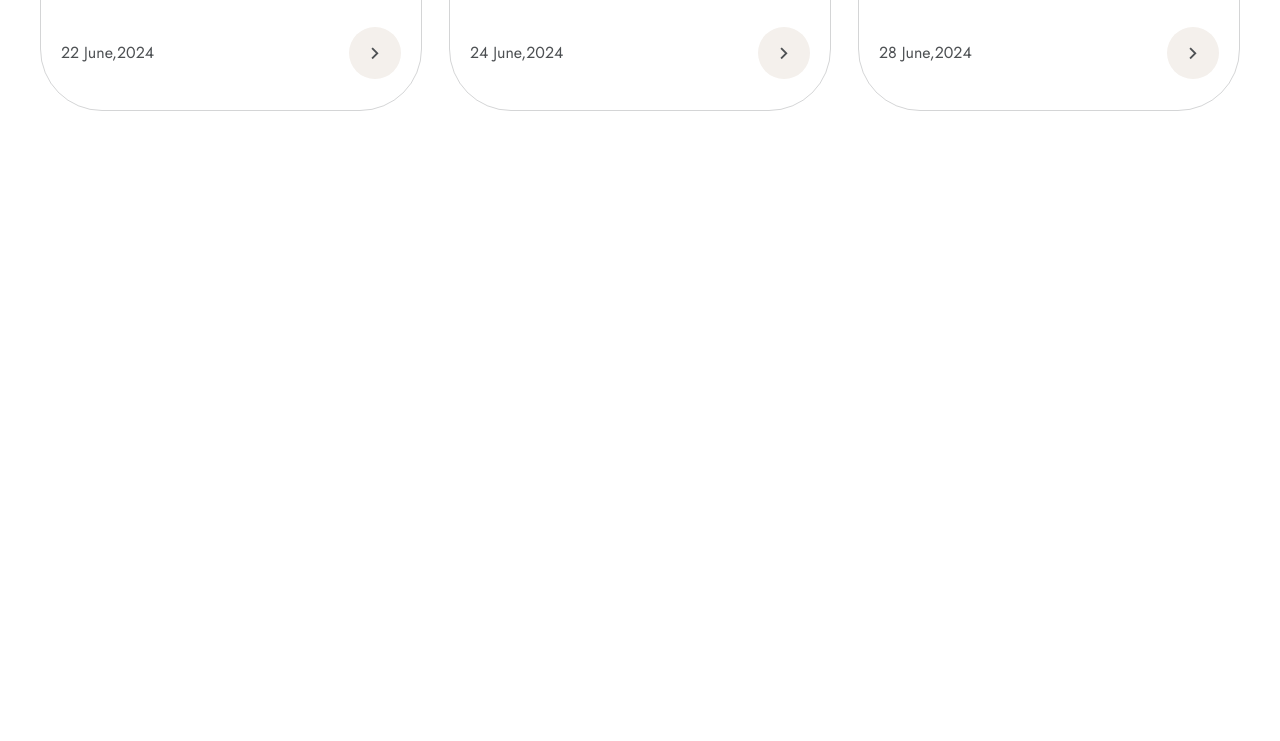
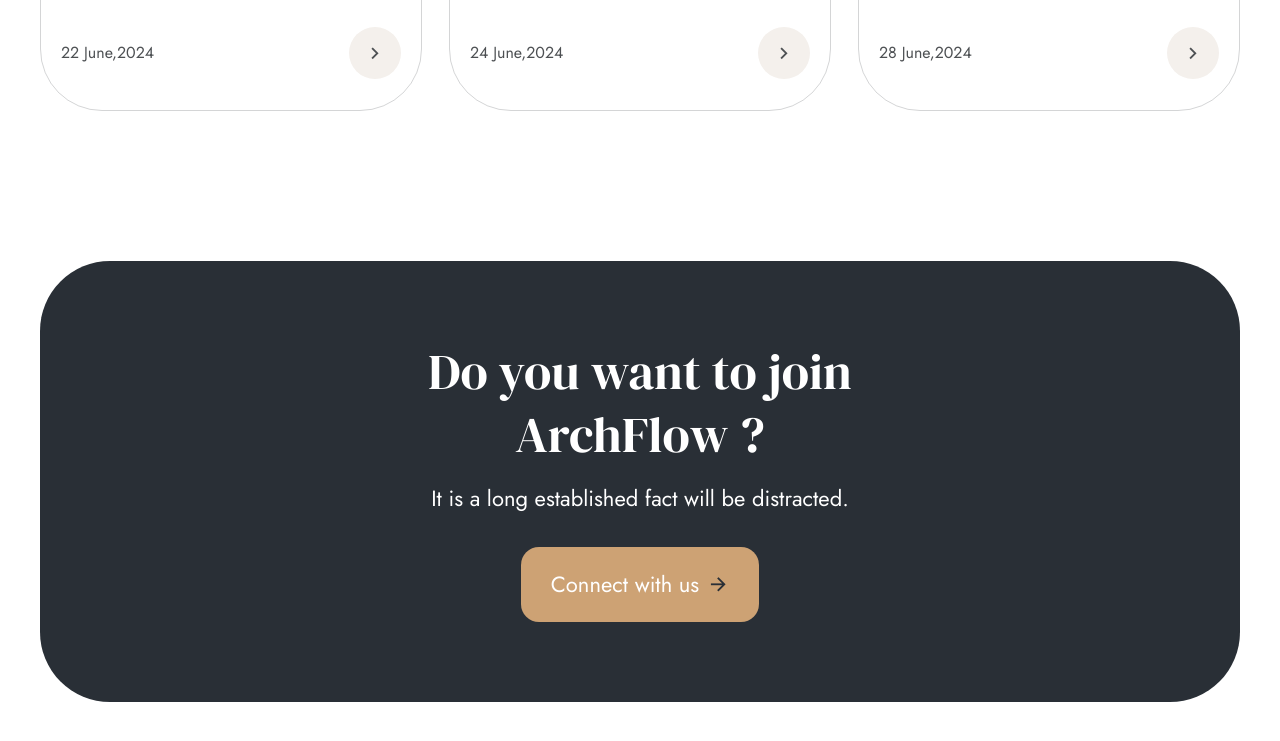
Before and after one commit to beloow/ArchFlow, a website: page index.html in a window 1280 px wide. Shown: the part 6454-7195 px from the top of the page. Drawn offline with nearby package versions, Linux system fonts and the light colour scheme.

Commit message:
+ Section contact

```diff
--- a/index.html
+++ b/index.html
@@ -449,6 +449,24 @@
             </div>
         </section>
 
+        <!-- contact -->
+        <section class="contact mt-[80px] xl:mt-[150px] relative z-20">
+            <div class="contact__container container mx-auto bg-primary sm:rounded-[70px] py-[80px]">
+
+                <div class="contact__text max-w-[640px] mx-auto text-center">
+                    <h2 class="h2 text-white mb-4">Do you want to join ArchFlow ?</h2>
+                    <p class="text-white mb-8 max-w-sm xl:max-w-none mx-auto">
+                        It is a long established fact will be distracted.
+                    </p>
+                    <button class="btn btn-accent mx-auto">
+                        Connect with us
+                        <i class="ri-arrow-right-line text-primary"></i>
+                    </button>
+                </div>
+
+            </div>
+        </section>
+
         <!-- div temp -->
         <div class="h-[3000px]"></div>
     </main>
```
Also changed, not shown: README.md, dist/output.css.
